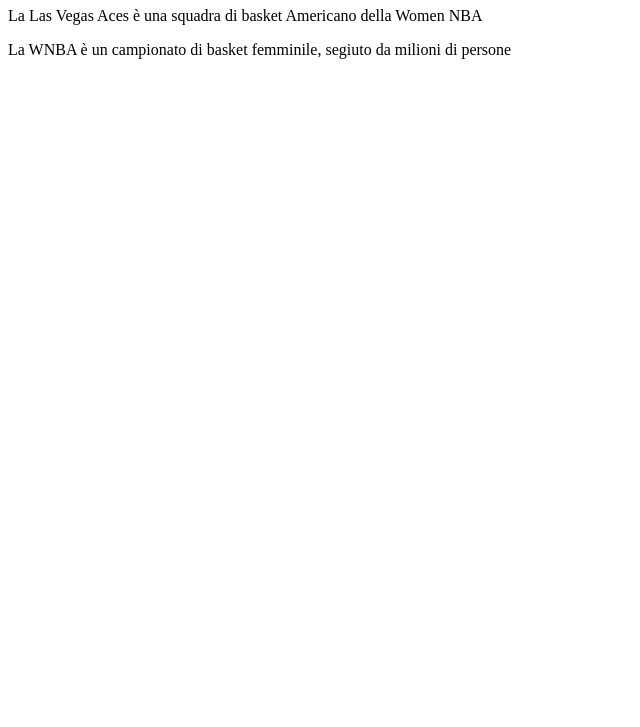
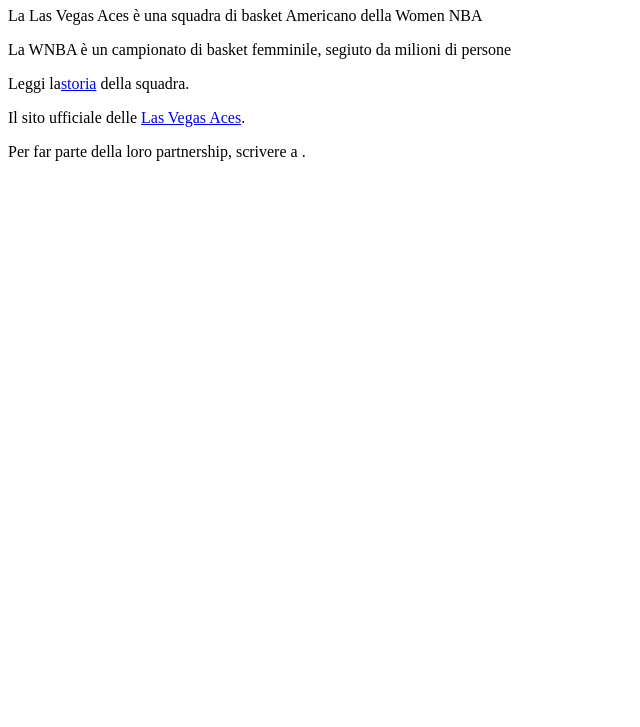
Before and after one commit to DariaIzotovaa/sito-tpsit, a plain HTML site: page sito/index.html in a window 1280 px wide. Shown: the part 73-800 px from the top of the page, without its empty margins (0-640 px from the left). Drawn offline with Linux system fonts and the light colour scheme.

Commit message:
FEAT: es 4

```diff
--- a/sito/index.html
+++ b/sito/index.html
@@ -10,3 +10,7 @@
 <p>La WNBA è un campionato di basket femminile, segiuto da milioni di persone</p>
 </body>
 </html>
+
+<p>Leggi la<a href="storia.html">storia</a> della squadra.</p>
+<p>Il sito ufficiale delle <a href="https://aces.wnba.com/">Las Vegas Aces</a>.</p>
+<p>Per far parte della loro partnership, scrivere a <a href="partnerships@lasvegasaces.com"></a>.</p>
```
